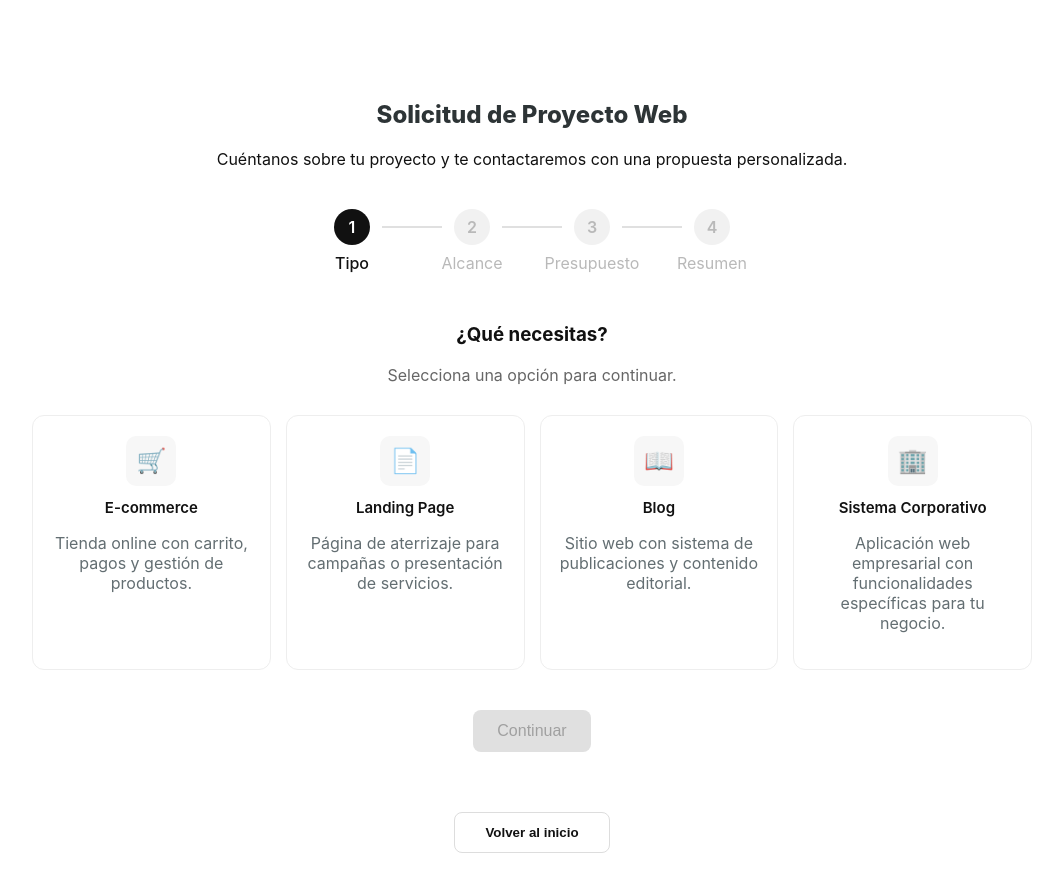
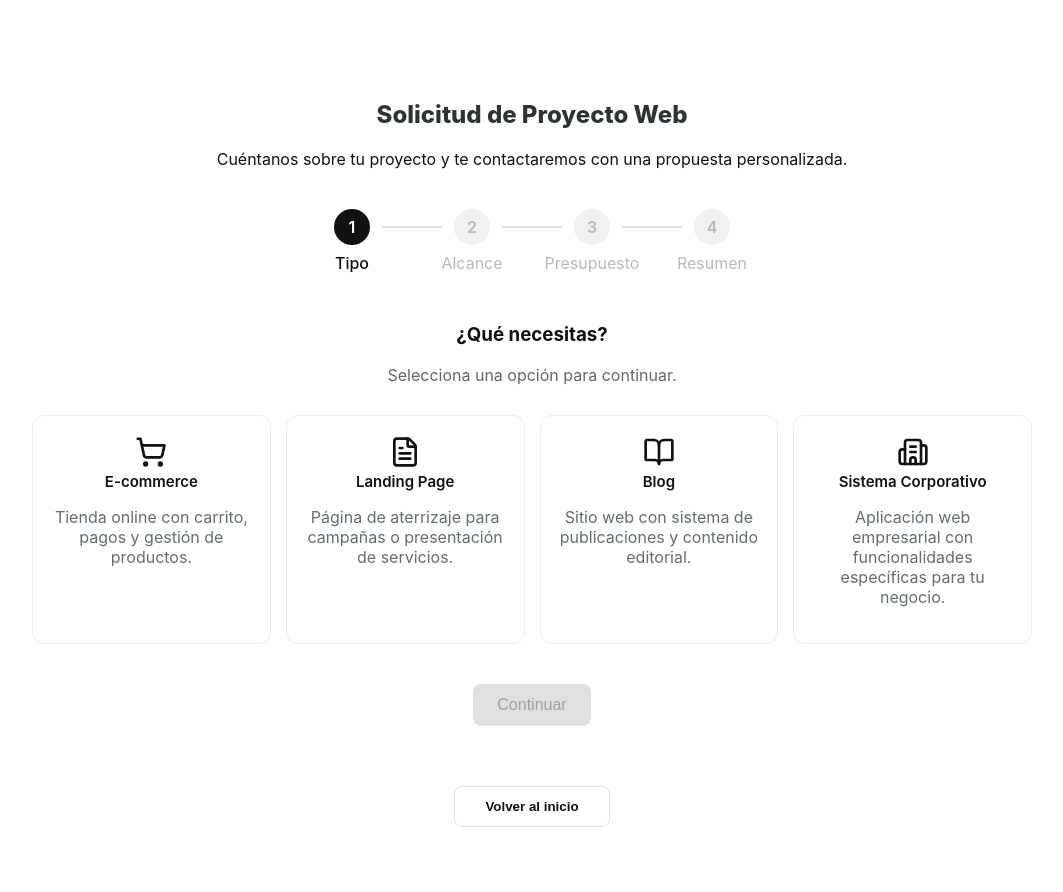
Before and after one commit to Matt-Val/web-fluxa, a React (Vite) app: page /solicitud in a window 1280 px wide. Shown: the top 892 px of the page, without its empty margins (108-1171 px from the left). Built offline with nearby package versions, Linux system fonts and the light colour scheme; no server answers.

Commit message:
Solicitud de cambios

```diff
--- a/package.json
+++ b/package.json
@@ -12,6 +12,7 @@
   "dependencies": {
     "@emailjs/browser": "^4.4.1",
     "@supabase/supabase-js": "^2.90.1",
+    "lucide-react": "^0.562.0",
     "react": "^19.2.0",
     "react-dom": "^19.2.0",
     "react-router-dom": "^7.11.0"
--- a/src/components/PreguntasCorporate.jsx
+++ b/src/components/PreguntasCorporate.jsx
@@ -91,6 +91,30 @@ export const PreguntasCorporate = ( { onChange, valores } ) => {
                     ))}
                 </div>
             </div>
+
+            {/* 3. Preguntas sobre Disenio */}
+
+            <div className="pregunta-bloque">
+                <h4>¿Ya tienes un diseño definido?</h4>
+                <div className="opciones-columna">
+                    {[
+                        { id: 'ok', txt: 'Sí, tengo diseños completos' },
+                        { id: 'ref', txt: 'Tengo referencias' },
+                        { id: 'cero', txt: 'Necesito diseño desde cero' }
+                    ].map(d => (
+                        <label key={d.id} className="seleccion-item">
+                            <input
+                                type="radio"
+                                name="diseno"
+                                value={d.txt}
+                                checked={valores.diseno === d.txt}
+                                onChange={handleChange}
+                            />
+                            <span>{d.txt}</span>
+                        </label>
+                    ))}
+                </div>
+            </div>
         </div>
     );
 };
--- a/src/css/Solicitud.css
+++ b/src/css/Solicitud.css
@@ -1,5 +1,3 @@
-
-
 :root {
     --text-primary: #2d3436;    /* Gris oscuro profundo, más suave que el negro */
     --text-secondary: #636e72;  /* Gris medio para descripciones */
@@ -103,23 +101,34 @@
 }
 
 /* --- Contenedor del Icono y Efecto Hover --- */
-.form-icon-box {
-    width: 50px;
-    height: 50px;
-    background: #f7f7f7;
-    border-radius: 10px;
-    display: flex;
-    align-items: center;
-    justify-content: center;
-    font-size: 24px;
-    margin-bottom: 12px;
-    transition: all 0.2s ease;
+
+
+/* La tarjeta completa se vuelve negra */
+.form-card.selected {
+    background-color: #111 !important;
+    border-color: #111;
+    transform: translateY(-5px);
+    box-shadow: 0 10px 25px rgba(0,0,0,0.1);
 }
 
-.form-card:hover .form-icon-box {
-    background: #111;
-    color: #fff;
+/* El texto (título y descripción) se vuelve blanco */
+.form-card.selected .form-card-info h4,
+.form-card.selected .form-card-info p {
+    color: rgba(255, 255, 255, 0.8) !important;
 }
+
+/*  El icono de Lucide se vuelve blanco */
+.form-card.selected .form-icon-box svg {
+    stroke: #ffffff !important;
+    color: #ffffff !important;
+    transition: all 0.3s ease;
+}
+
+/* Limpiamos el fondo del icon-box  */
+.form-card.selected .form-icon-box {
+    background: transparent !important;
+}
+
 
 .form-card-info h4 {
     margin: 0;
--- a/src/pages/Solicitud.jsx
+++ b/src/pages/Solicitud.jsx
@@ -3,6 +3,7 @@ import { useNavigate } from 'react-router-dom';
 import '../css/Solicitud.css';
 import { supabase } from '../lib/supabaseClient';
 import emailjs from '@emailjs/browser';
+import { ShoppingCart, FileText, BookOpen, Building2, Sprout, Rocket, Puzzle, Hammer } from 'lucide-react';
 
 // Importamos los componentes
 import { PreguntasEcommerce } from '../components/PreguntasEcommerce';
@@ -52,6 +53,27 @@ const Solicitud = () => {
             ...prev,
             contacto: { ...prev.contacto, [name]: value }
         }));
+    };
+
+    const esPaso2Valido = () => {
+        const d = formData.detalles;
+        switch (formData.tipo) {
+            case 'ecommerce':
+                // Requiere: productos (radio), funcionalidades (min 1), diseno (radio)
+                return d.productos && (d.funcionalidades?.length > 0) && d.diseno;
+            case 'landing':
+                // Requiere: secciones (min 1), interacciones (min 1), diseno (radio)
+                return (d.secciones?.length > 0) && (d.interacciones?.length > 0) && d.diseno;
+            case 'blog':
+                // Requiere: autores (radio), funcionalidades (min 1), diseno (radio)
+                return d.autores && (d.funcionalidades?.length > 0) && d.diseno;
+            case 'corporate':
+                // Requiere: tipoSistema (radio), usuarios (radio), funcionalidades (min 1), diseno (radio)
+                return d.tipoSistema && d.usuarios && (d.funcionalidades?.length > 0) && d.diseno;
+
+            default:
+                return false;
+        }
     };
 
     const esContactoValido = () => {
@@ -127,6 +149,7 @@ const Solicitud = () => {
 
     };
 
+
     return (
         <div className="fluxa-page form-view">
             <header className="form-header">
@@ -161,28 +184,28 @@ const Solicitud = () => {
 
                         <div className="form-grid">
                             <FormCard
-                                icon="🛒"
+                                icon={<ShoppingCart size={32} />}
                                 title="E-commerce"
                                 desc="Tienda online con carrito, pagos y gestión de productos."
                                 isSelected={formData.tipo === 'ecommerce'}
                                 onClick={() => handleSeleccionarTipo('ecommerce')}
                             />
                             <FormCard
-                                icon="📄"
+                                icon={<FileText size={32} />}
                                 title="Landing Page"
                                 desc="Página de aterrizaje para campañas o presentación de servicios."
                                 isSelected={formData.tipo === 'landing'}
                                 onClick={() => handleSeleccionarTipo('landing')}
                             />
                             <FormCard
-                                icon="📖"
+                                icon={<BookOpen size={32} />}
                                 title="Blog"
                                 desc="Sitio web con sistema de publicaciones y contenido editorial."
                                 isSelected={formData.tipo === 'blog'}
                                 onClick={() => handleSeleccionarTipo('blog')}
                             />
                             <FormCard
-                                icon="🏢"
+                                icon={<Building2 size={32} />}
                                 title="Sistema Corporativo"
                                 desc="Aplicación web empresarial con funcionalidades específicas para tu negocio."
                                 isSelected={formData.tipo === 'corporate'}
@@ -215,8 +238,15 @@ const Solicitud = () => {
 
                         <div className="btn-group">
                             <button className="btn-secondary" onClick={() => setStep(1)}>Atrás</button>
-                            <button className="btn-black" onClick={() => setStep(3)}>Continuar</button>
+                            <button className="btn-black" disabled={!esPaso2Valido()} onClick={() => setStep(3)}>Continuar</button>
                         </div>
+
+                        {/* Nota de validación */}
+                        {!esPaso2Valido() && (
+                            <p style={{ color: '#ff4d4d', fontSize: '17px', marginTop: '10px' }}>
+                                 * Por favor, responde todas las secciones para habilitar el siguiente paso. *
+                            </p>
+                        )}
                     </div>
                 )}
 
@@ -227,7 +257,7 @@ const Solicitud = () => {
                         {/* Usamos el mismo grid para mantener la simetria */}
                         <div className="form-grid">
                             <FormCard
-                                icon="🌱"
+                                icon={<Sprout size={32} />}
                                 title="Esencial"
                                 desc="Funciones básicas para comenzar a tener presencia online."
                                 isSelected={ formData.presupuesto === 'esencial' }
@@ -235,7 +265,7 @@ const Solicitud = () => {
                             />
 
                             <FormCard
-                                icon="🚀"
+                                icon={<Rocket size={32} />}
                                 title="Crecimiento"
                                 desc="Para negocios que necesiten escalar y automatizar procesos."
                                 isSelected={ formData.presupuesto === 'crecimiento' }
@@ -243,7 +273,7 @@ const Solicitud = () => {
                             />
 
                             <FormCard
-                                icon="🏢"
+                                icon={<Puzzle size={32} />}
                                 title="Corporativo"
                                 desc="Sistemas complejos con integraciones de alto rendimiento."
                                 isSelected={ formData.presupuesto === 'corporativo' }
@@ -251,7 +281,7 @@ const Solicitud = () => {
                             />
 
                             <FormCard
-                                icon="🛠️"
+                                icon={<Hammer size={32} />}
                                 title="A Medida"
                                 desc="Un encargado se pondrá en contacto contigo para discutir los detalles."
                                 isSelected={ formData.presupuesto === 'a-medida' }
@@ -335,15 +365,16 @@ const Solicitud = () => {
     );
 };
 
-const FormCard = ( { icon, title, desc, onClick, isSelected } ) => (
+const FormCard = ({ icon, title, desc, onClick, isSelected }) => (
     <div className={`form-card ${isSelected ? 'selected' : ''}`} onClick={onClick}>
-        <div className="form-icon-box">{icon}</div>
+        <div className="form-icon-box">
+            {icon}
+        </div>
         <div className="form-card-info">
             <h4>{title}</h4>
             {desc && <p>{desc}</p>}
         </div>
     </div>
-)
-
+);
 
 export default Solicitud;
```
Also changed, not shown: 2 other files (tests, documents, lock files or other folders).
